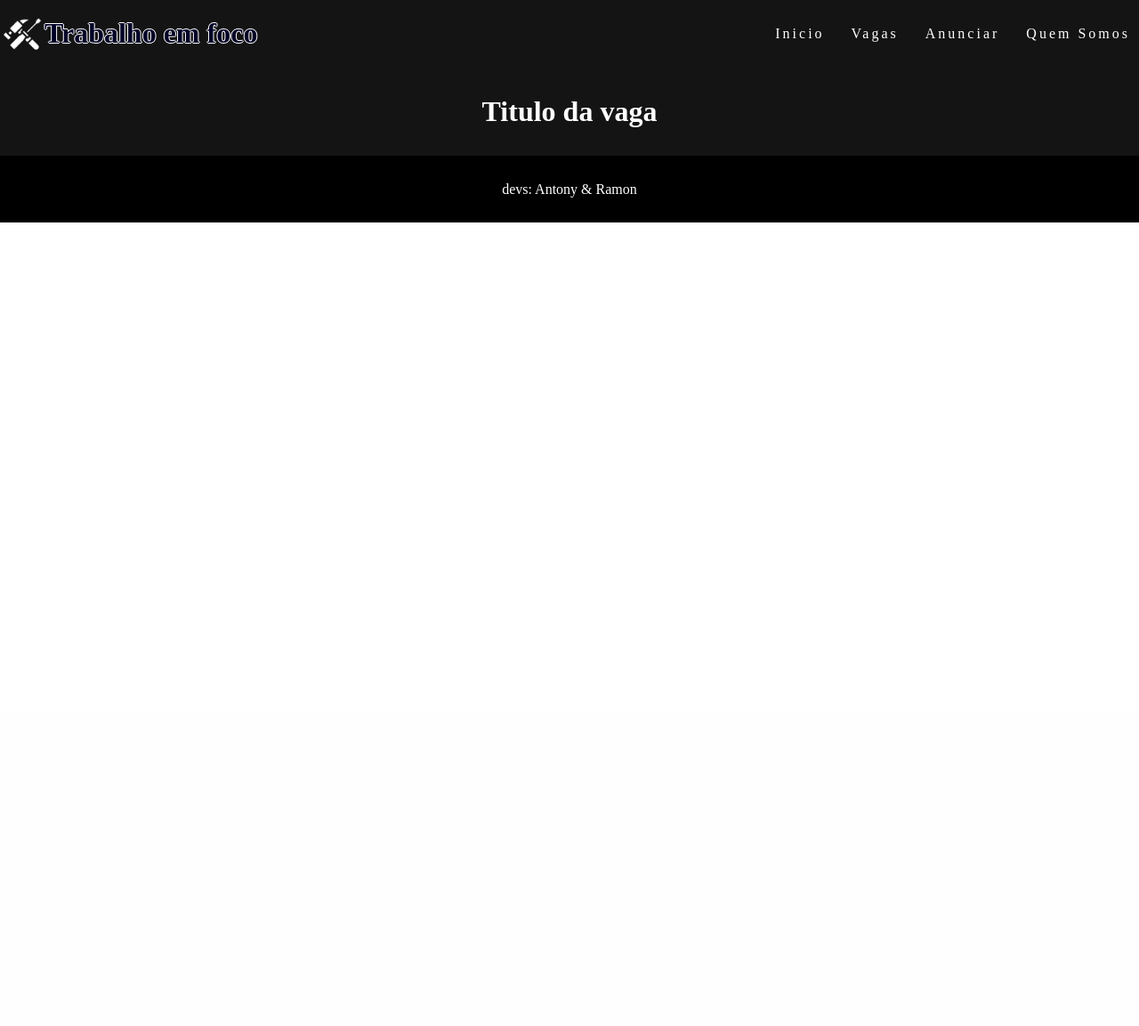
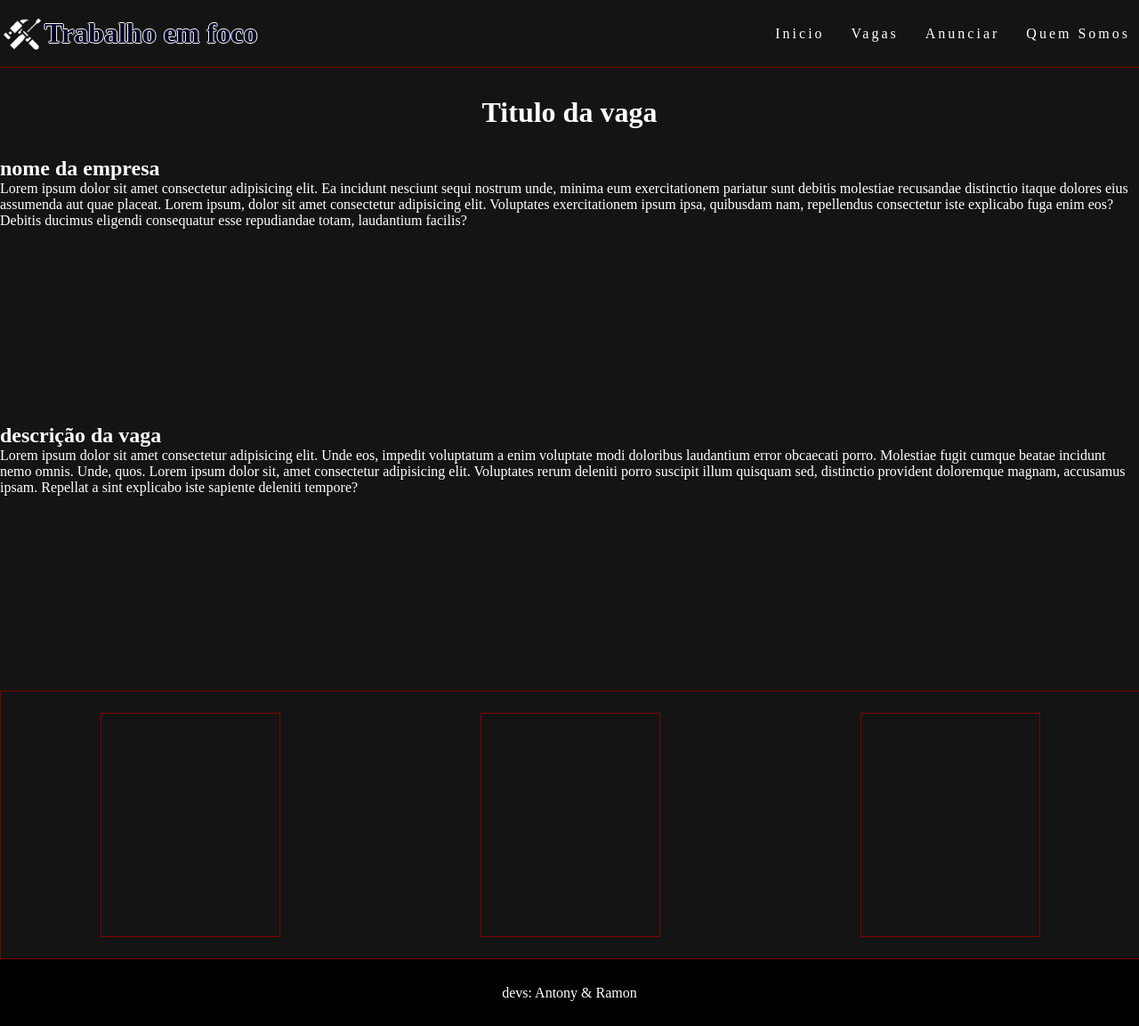
Before and after one commit to ramon1997/trabalhoemfoco, a PHP site: page /vaga.php in a window 1280 px wide. Shown: the whole page at 89% size. Before the commit the page ends 250 px from the top, so only its background shows below. Run offline with PHP 8.4, Linux system fonts and the light colour scheme.

Commit message:
add corpo da pagina vaga e uma linha na barra de menu

```diff
--- a/css/menu.css
+++ b/css/menu.css
@@ -7,6 +7,7 @@ div.barra {
     justify-content: space-between;
     background-color: #141414;
     color: #fff;
+    border-bottom: #820002 solid 1px;
 }
 div.barra h1{
     color: #000027;
--- a/css/vaga.css
+++ b/css/vaga.css
@@ -7,3 +7,26 @@
     color: white;
     background-color: #141414;
 }
+.empresa, .descvaga{
+    width: 100%;
+    height: 300px;
+    background-color: #141414;
+    color: #fff;
+}
+
+.relacionados{
+    width: 100%;
+    height: 300px;
+    background-color: #141414;
+    border: #820002 1px solid;
+    display: flex;
+    justify-content: space-around ;
+    align-items: center;
+    flex-wrap: wrap;
+}
+
+.relacionados .card{
+    width: 200px;
+    height: 250px;
+    border: #820002 1px solid;
+}
--- a/vaga.php
+++ b/vaga.php
@@ -32,7 +32,19 @@
     <div class="titulo">
         <h1>Titulo da vaga</h1>
     </div>
-
+    <div class="empresa">
+        <h2>nome da empresa</h2>
+        <p>Lorem ipsum dolor sit amet consectetur adipisicing elit. Ea incidunt nesciunt sequi nostrum unde, minima eum exercitationem pariatur sunt debitis molestiae recusandae distinctio itaque dolores eius assumenda aut quae placeat. Lorem ipsum, dolor sit amet consectetur adipisicing elit. Voluptates exercitationem ipsum ipsa, quibusdam nam, repellendus consectetur iste explicabo fuga enim eos? Debitis ducimus eligendi consequatur esse repudiandae totam, laudantium facilis?</p>
+    </div>
+    <div class="descvaga">
+        <h2>descrição da vaga</h2>
+        <p>Lorem ipsum dolor sit amet consectetur adipisicing elit. Unde eos, impedit voluptatum a enim voluptate modi doloribus laudantium error obcaecati porro. Molestiae fugit cumque beatae incidunt nemo omnis. Unde, quos. Lorem ipsum dolor sit, amet consectetur adipisicing elit. Voluptates rerum deleniti porro suscipit illum quisquam sed, distinctio provident doloremque magnam, accusamus ipsam. Repellat a sint explicabo iste sapiente deleniti tempore?</p>
+    </div>
+    <div class="relacionados">
+        <div class="card"></div>
+        <div class="card"></div>
+        <div class="card"></div>
+    </div>
     <footer>devs: Antony & Ramon</footer>
     <script src="js.js"></script>
 </body>
```
